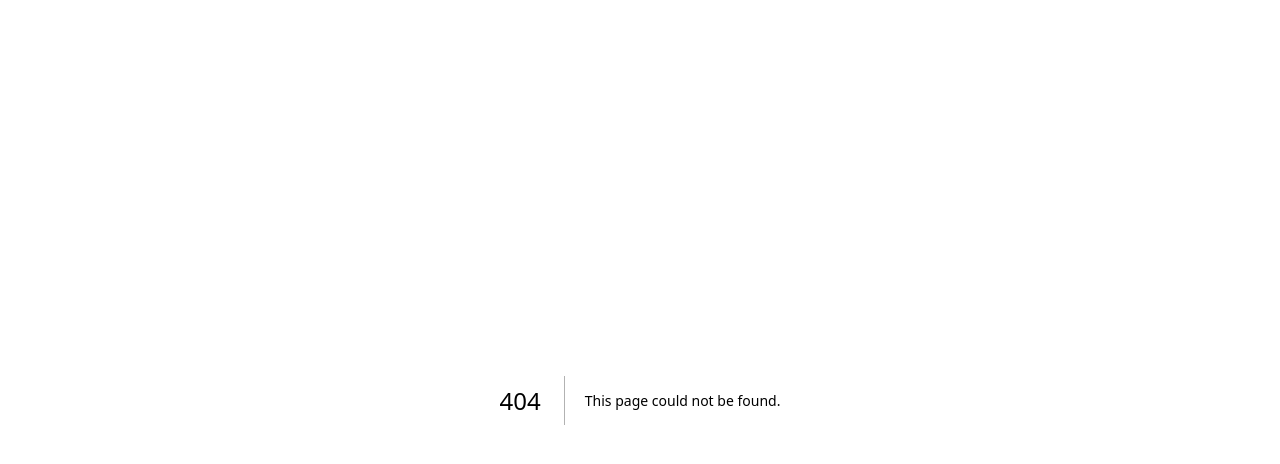
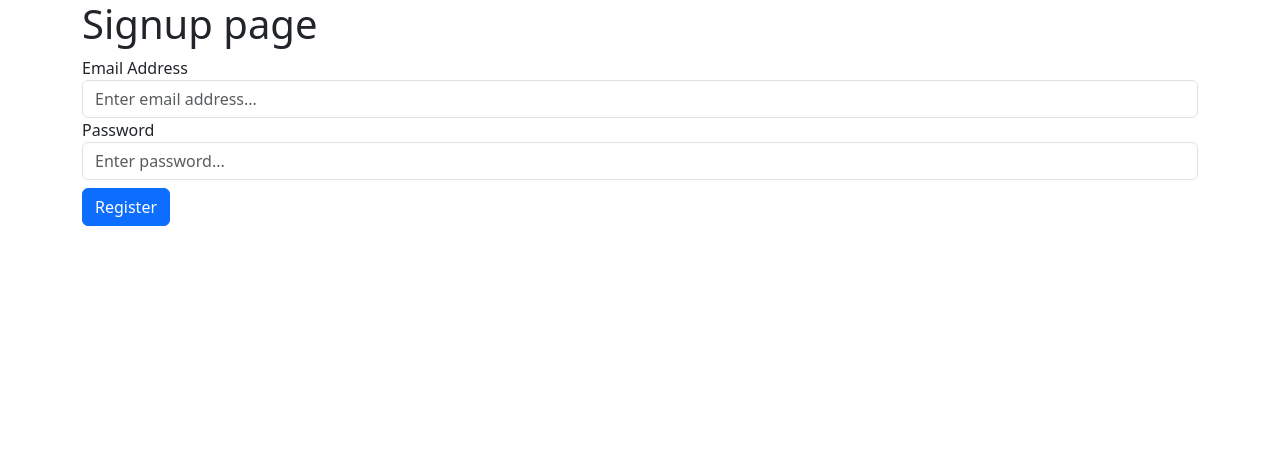
Before and after one commit to kodega2016/ticketing-microservice, a Next.js app in the folder client/: page /auth/signup in a window 1280 px wide. Before the commit this address had no page. Shown: the top 464 px of the page. Built offline with nearby package versions, Linux system fonts and the light colour scheme.

Commit message:
added sign up form

```diff
--- /dev/null
+++ b/client/pages/auth/signup.js
@@ -0,0 +1,44 @@
+import { useState } from "react";
+
+const Signup = () => {
+  const [email, setEmail] = useState("");
+  const [password, setPassword] = useState("");
+
+  const handleSubmit = (e) => {
+    e.preventDefault();
+    console.log("email:", email, "password:", password);
+  };
+
+  return (
+    <form onSubmit={handleSubmit}>
+      <div className="container mx-auto">
+        <h1>Signup page</h1>
+        <div className="form-group">
+          <label>Email Address</label>
+          <input
+            type="email"
+            className="form-control"
+            placeholder="Enter email address..."
+            defaultValue={email}
+            onChange={(e) => setEmail(e.target.value)}
+          />
+        </div>
+        <div className="form-group">
+          <label>Password</label>
+          <input
+            type="password"
+            className="form-control"
+            placeholder="Enter password..."
+            defaultValue={password}
+            onChange={(e) => setPassword(e.target.value)}
+          />
+        </div>
+        <button className="btn btn-primary mt-2" type="submit">
+          Register
+        </button>
+      </div>
+    </form>
+  );
+};
+
+export default Signup;
```
